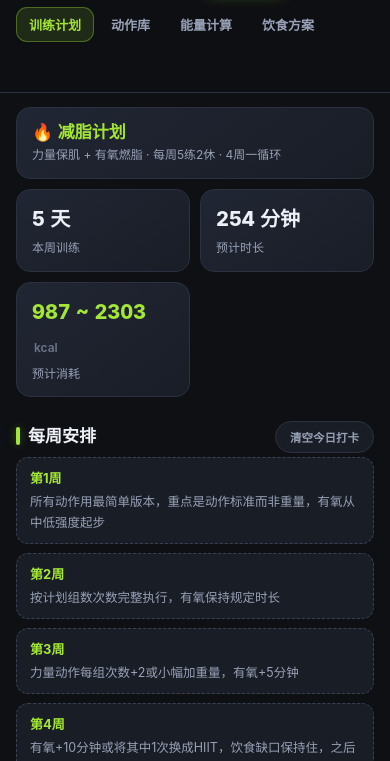
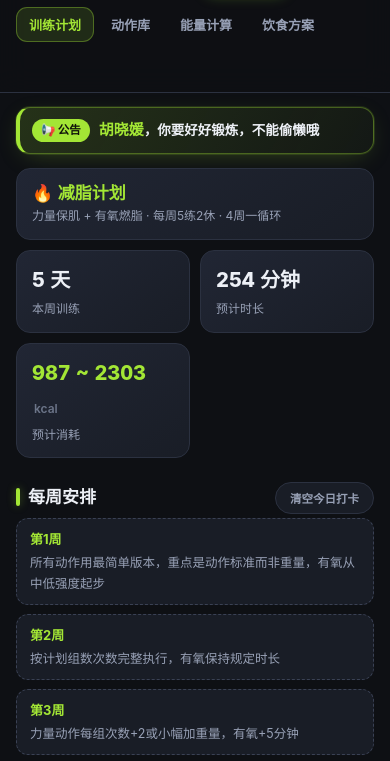
Before and after one commit to lixingyu236/fitness-plan, a plain HTML site: page index.html in a window 390 px wide. Shown: the part 55-816 px from the top of the page. Drawn offline with Linux system fonts and the light colour scheme.

Commit message:
chore: update fitness plan page (健身计划.html)

```diff
--- a/index.html
+++ b/index.html
@@ -26,6 +26,20 @@ body {
 
 /* ── 顶栏 ── */
 header { position: sticky; top: 0; z-index: 50; background: rgba(14, 16, 20, .86); backdrop-filter: blur(14px); border-bottom: 1px solid var(--border); }
+
+/* ── 公告横幅 ── */
+.announce { margin-top: 14px; display: flex; align-items: center; gap: 11px; padding: 13px 15px; border-radius: 14px; border: 1px solid var(--accent-glow); border-left: 4px solid var(--accent); box-shadow: 0 0 0 1px var(--accent-soft), 0 6px 26px -10px var(--accent-glow); animation: fadein .4s; }
+.announce .a-pill { flex: 0 0 auto; background: var(--accent); color: #10130a; font-size: 12.5px; font-weight: 800; padding: 3px 11px; border-radius: 99px; white-space: nowrap; }
+.announce .a-text { font-size: 15px; font-weight: 700; line-height: 1.5; }
+.announce .a-text b { color: var(--accent); font-size: 16.5px; }
+body.mode-fat_loss .announce { background: linear-gradient(120deg, rgba(163, 230, 53, .16), rgba(163, 230, 53, .04)); }
+body.mode-muscle_gain .announce { background: linear-gradient(120deg, rgba(251, 146, 60, .16), rgba(251, 146, 60, .04)); }
+@media (max-width: 560px) {
+  .announce { padding: 11px 12px; gap: 9px; }
+  .announce .a-pill { font-size: 11.5px; padding: 2px 9px; }
+  .announce .a-text { font-size: 13.5px; }
+  .announce .a-text b { font-size: 15px; }
+}
 .hd-row { display: flex; align-items: center; justify-content: space-between; gap: 12px; padding: 12px 0; }
 .logo { font-size: 19px; font-weight: 800; letter-spacing: .5px; display: flex; align-items: center; gap: 8px; white-space: nowrap; }
 .logo .badge-dot { width: 9px; height: 9px; border-radius: 50%; background: var(--accent); box-shadow: 0 0 12px var(--accent-glow); }
@@ -231,6 +245,8 @@ ol.ov li b, .m-mistakes li b { color: var(--text); }
 </header>
 
 <div class="wrap">
+  <div class="announce"><span class="a-pill">📢 公告</span><div class="a-text"><b>胡晓媛</b>，你要好好锻炼，不能偷懒哦</div></div>
+
   <!-- 训练计划 -->
   <section class="tab-panel show" id="tab-plan">
     <div class="stats" id="plan-stats"></div>
```
